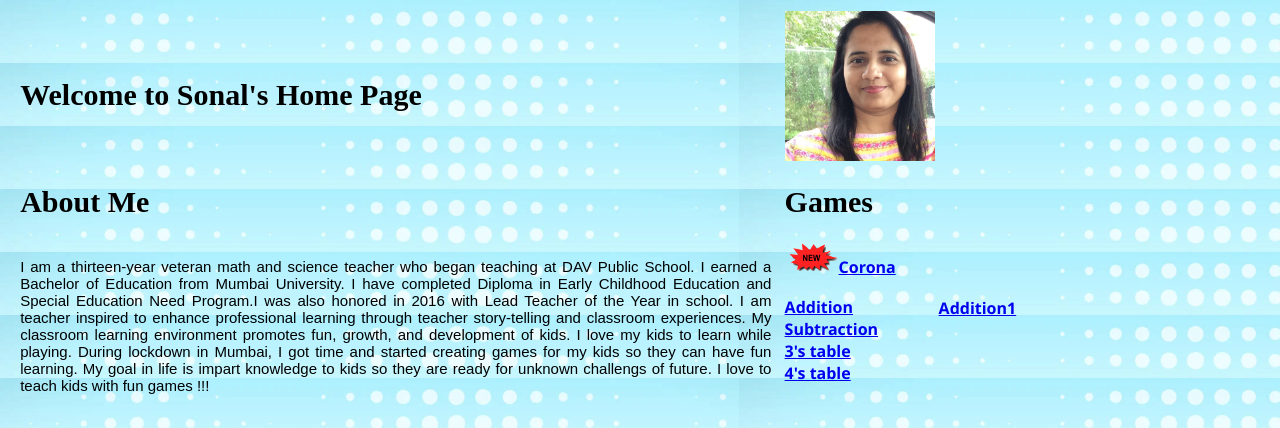
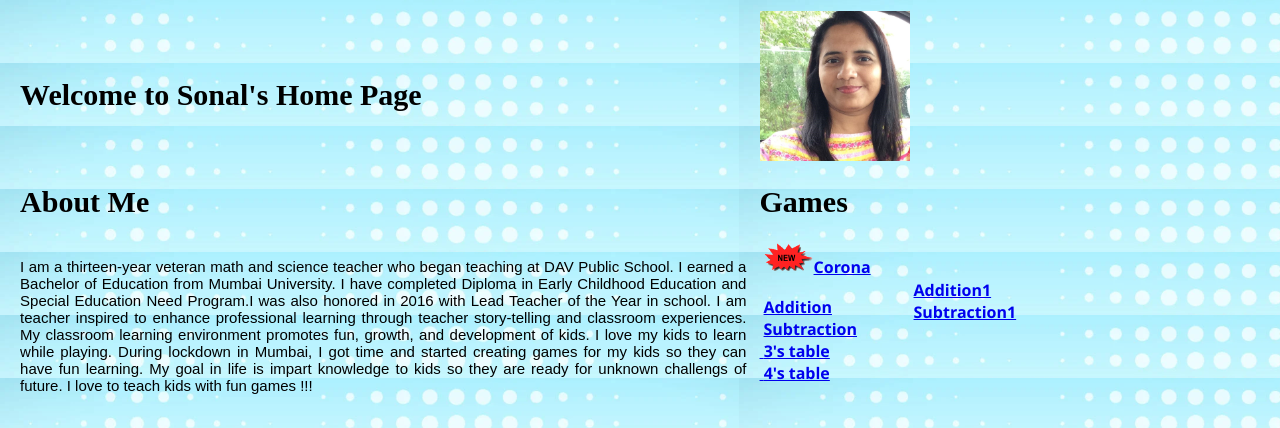
Before and after one commit to sonal-parab/mysite, a plain HTML site: page index.html in a window 1280 px wide. Shown: the top 428 px of the page. Drawn offline with Linux system fonts and the light colour scheme; grey boxes are pictures that could not be loaded; a web font is replaced by a local one.

Commit message:
Update index.html

```diff
--- a/index.html
+++ b/index.html
@@ -28,14 +28,15 @@
     <td>&nbsp;</td>
       <td class="links" >
 		  <strong>&nbsp;<img src="images/new.gif" width="50" height="30"/><a class="links" href="corona.html">Corona </a></strong><br><br>
-		  <strong><a class="links" href="addition.html">Addition </a></strong><br>
-		<a class="links" href="Subtraction.html"><strong>Subtraction </strong><br>
-			<a class="links" href="Multiplication.html"><strong>3's table </strong><br>
-			<a class="links" href="4table.html"><strong>4's table </strong>
+		  <strong>&nbsp;<a class="links" href="addition.html">Addition </a></strong><br>
+		&nbsp;<a class="links" href="Subtraction.html"><strong>Subtraction </strong><br>
+			&nbsp;<a class="links" href="Multiplication.html"><strong>3's table </strong><br>
+			&nbsp;<a class="links" href="4table.html"><strong>4's table </strong>
 		  </a></td>
 	<td>
-		<br><br><br>
+		<br><br>
 		<strong><a class="links" href="addition1.html">Addition1 </a></strong><br>
+		<strong><a class="links" href="subtraction1.html">Subtraction1 </a></strong><br>
 	 </td>
 
 	    </tr>
```
